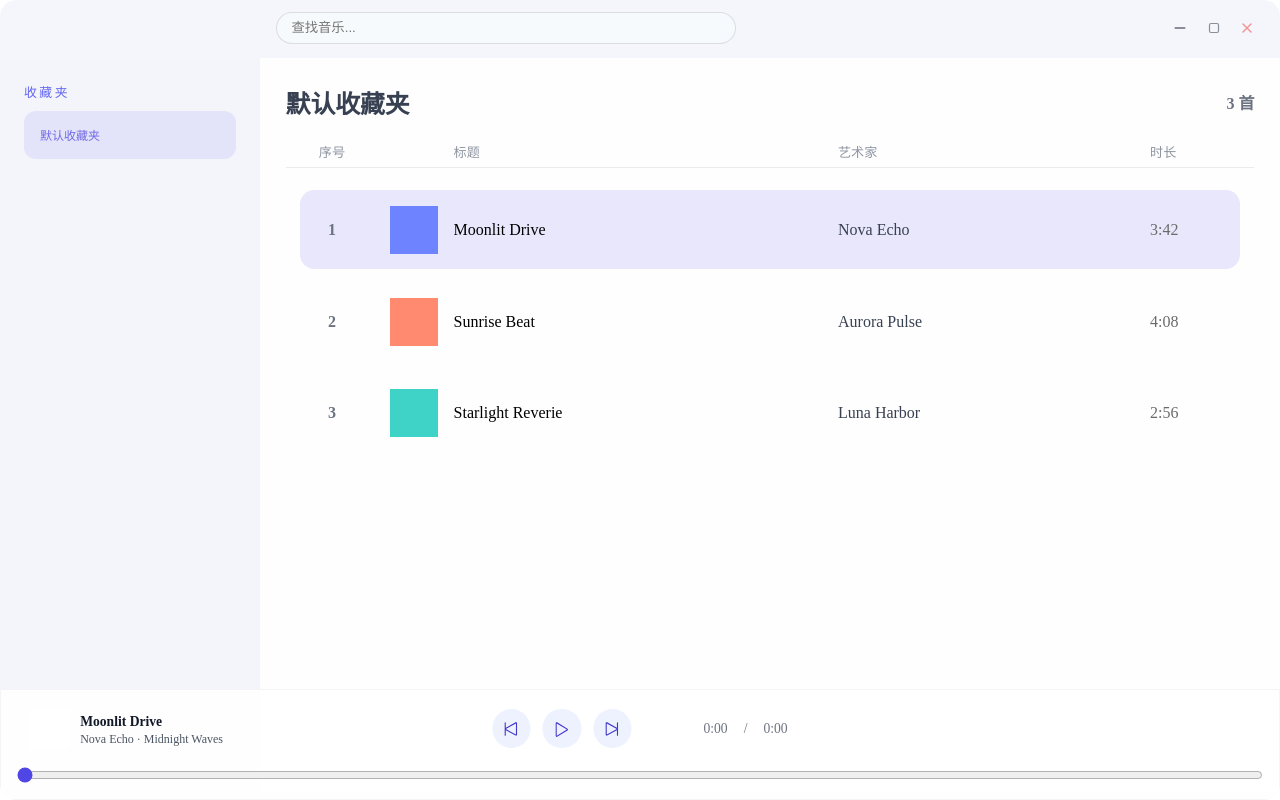
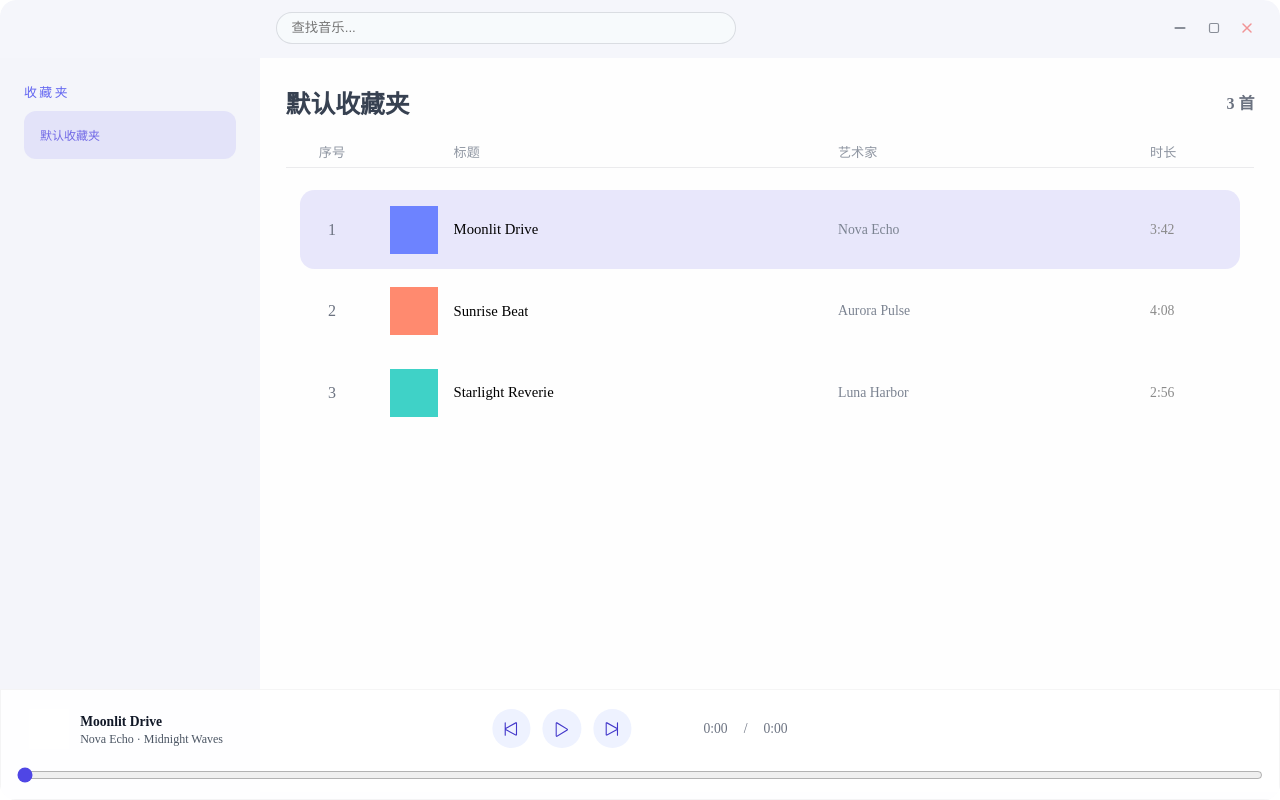
Before and after one commit to LazyChildren/player-client, a Vue app: page / in a window 1280 px wide. Built offline with nearby package versions, Linux system fonts and the light colour scheme.

Commit message:
fix ui-3

```diff
--- a/src/App.vue
+++ b/src/App.vue
@@ -46,6 +46,7 @@ const tracks = ref<Track[]>([
 ]);
 
 const currentTrackIndex = ref(0);
+const activeTrackIndex = ref(0);
 const currentPlaylistName = ref("默认收藏夹");
 const isPlaying = ref(false);
 const currentTime = ref(0);
@@ -81,13 +82,20 @@ function playPause() {
 
 function prevTrack() {
   currentTrackIndex.value = (currentTrackIndex.value - 1 + tracks.value.length) % tracks.value.length;
+  activeTrackIndex.value = currentTrackIndex.value;
 }
 
 function nextTrack() {
   currentTrackIndex.value = (currentTrackIndex.value + 1) % tracks.value.length;
+  activeTrackIndex.value = currentTrackIndex.value;
 }
 
 function selectTrack(index: number) {
+  activeTrackIndex.value = index;
+}
+
+function playTrack(index: number) {
+  activeTrackIndex.value = index;
   currentTrackIndex.value = index;
   isPlaying.value = true;
 }
@@ -147,9 +155,10 @@ onUnmounted(() => {
         <main class="main-panel">
           <PlaylistView
             :tracks="tracks"
-            :currentTrackIndex="currentTrackIndex"
+            :activeTrackIndex="activeTrackIndex"
             :playlistName="currentPlaylistName"
             @select="selectTrack"
+            @play="playTrack"
           />
           <PlayerFooter
             :currentTrack="currentTrack"
--- a/src/components/PlaylistView.vue
+++ b/src/components/PlaylistView.vue
@@ -8,18 +8,23 @@ const props = defineProps<{
     duration: string;
     color: string;
   }>;
-  currentTrackIndex: number;
+  activeTrackIndex: number;
   playlistName: string;
 }>();
 
-const { tracks, currentTrackIndex, playlistName } = props;
+const { tracks, activeTrackIndex, playlistName } = props;
 
 const emit = defineEmits<{
   (event: "select", index: number): void;
+  (event: "play", index: number): void;
 }>();
 
 function selectTrack(index: number) {
   emit("select", index);
+}
+
+function playTrack(index: number) {
+  emit("play", index);
 }
 </script>
 
@@ -43,8 +48,9 @@ function selectTrack(index: number) {
       <li
         v-for="(track, index) in tracks"
         :key="track.id"
-        :class="{ active: index === currentTrackIndex }"
+        :class="{ active: index === activeTrackIndex }"
         @click="selectTrack(index)"
+        @dblclick="playTrack(index)"
       >
         <span class="row-index">{{ index + 1 }}</span>
         <div class="track-item">
@@ -145,7 +151,7 @@ function selectTrack(index: number) {
   margin: 0;
   padding: 0 0.9rem;
   display: grid;
-  gap: 0.85rem;
+  gap: 0.2rem;
 }
 
 .track-list li {
@@ -155,7 +161,7 @@ function selectTrack(index: number) {
   gap: 0.75rem;
   padding: 0.3rem 0;
   border-radius: 0.9rem;
-  cursor: pointer;
+  cursor: default;
   transition: background 0.2s ease, transform 0.15s ease;
 }
 
@@ -170,7 +176,7 @@ function selectTrack(index: number) {
 
 .row-index {
   color: #6b7280;
-  font-weight: 700;
+  font-weight: 300;
   text-align: center;
 }
 
@@ -181,6 +187,7 @@ function selectTrack(index: number) {
   border-radius: 0.9rem;
   padding: 0.65rem 0.9rem;
   min-width: 0;
+  font-size: 0.92rem;
 }
 
 .cover-preview {
@@ -204,7 +211,9 @@ function selectTrack(index: number) {
 }
 
 .row-artist {
-  color: #384151;
+  color: #7b8391;
+  font-size: 0.86rem;
+  font-weight: 350;
   min-width: 0;
   white-space: nowrap;
   overflow: hidden;
@@ -212,7 +221,8 @@ function selectTrack(index: number) {
 }
 
 .duration {
-  color: #6b6b6b;
+  color: #8a8a8a;
+  font-size:0.86rem;
   font-weight: 400;
   text-align: left;
 }
```
